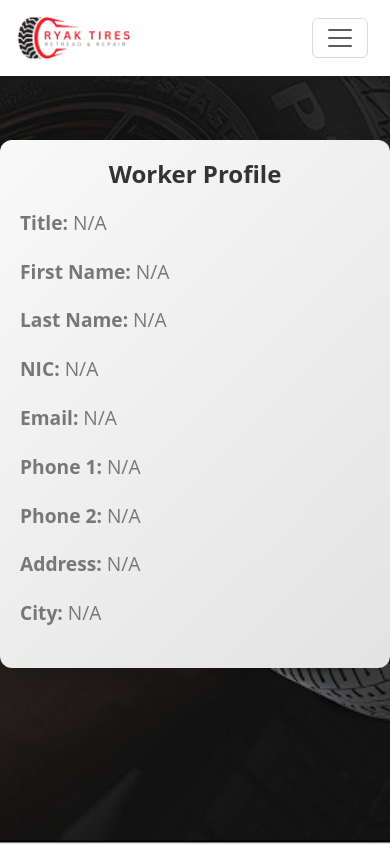
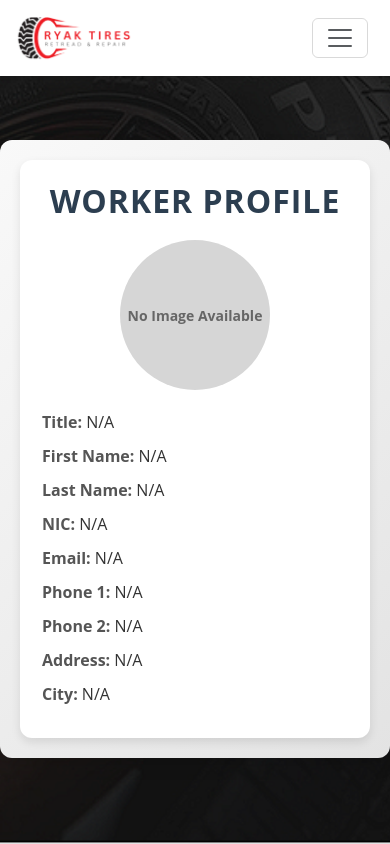
Before and after one commit to Hasindu071/tyre-repair-and-retreding-management-system, a React (Create React App) app in the folder frontend/: page /Worker/Profile in a window 390 px wide. Built offline with nearby package versions, Linux system fonts and the light colour scheme; no server answers.

Commit message:
update the worker profile

```diff
--- a/frontend/src/pages/WorkerProfile.js
+++ b/frontend/src/pages/WorkerProfile.js
@@ -1,6 +1,6 @@
 import React, { useState, useEffect } from 'react';
 import 'bootstrap/dist/css/bootstrap.min.css';
-import WorkerNavbar from "../components/Navbars/WorkerRegiNavBar"; // Assuming you have a Navbar component
+import WorkerNavbar from "../components/Navbars/WorkerRegiNavBar";
 import '../styles/WorkerProfile.css';
 
 const WorkerProfile = () => {
@@ -32,6 +32,15 @@ const WorkerProfile = () => {
             <div className="worker-profile-container">
                 <div className="profile-card-worker">
                     <h2>Worker Profile</h2>
+                    {worker.profilePicture ? (
+                        <img
+                            src={`http://localhost:5000${worker.profilePicture}`}
+                            alt="Worker Profile"
+                            className="profile-picture"
+                        />
+                    ) : (
+                        <div className="profile-placeholder">No Image Available</div>
+                    )}
                     <div className="profile-info-worker">
                         <p><strong>Title:</strong> {worker.title || "N/A"}</p>
                         <p><strong>First Name:</strong> {worker.firstName || "N/A"}</p>
--- a/frontend/src/styles/WorkerProfile.css
+++ b/frontend/src/styles/WorkerProfile.css
@@ -1,30 +1,107 @@
+@import url('https://fonts.googleapis.com/css2?family=Poppins:wght@300;400;600&display=swap');
+
+body {
+    font-family: 'Poppins', sans-serif;
+}
+
+/* Container styling with a subtle gradient and shadow */
 .worker-profile-container {
     max-width: 800px;
-    margin: 0 auto;
-    padding: 20px;
-    background-color: #f9f9f9;
-    border-radius: 8px;
-    box-shadow: 0 0 10px rgba(0, 0, 0, 0.1);
+    margin: 40px auto;
+    padding: 30px;
+    background: linear-gradient(135deg, #ffffff, #f0f0f5);
+    border-radius: 12px;
+    box-shadow: 0 8px 20px rgba(0, 0, 0, 0.15);
 }
 
-.worker-title {
+/* Header styling */
+.worker-profile-container h2 {
     text-align: center;
-    color: #333;
+    font-size: 2rem;
+    color: #2c3e50;
     margin-bottom: 20px;
+    text-transform: uppercase;
+    letter-spacing: 1px;
 }
 
-.worker-card {
-    padding: 20px;
-    background-color: #fff;
-    border-radius: 8px;
-    box-shadow: 0 0 10px rgba(0, 0, 0, 0.1);
+/* Profile card styling with subtle animation and hover effect */
+.profile-card-worker {
+    background: #ffffff;
+    padding: 30px;
+    border-radius: 12px;
+    box-shadow: 0 4px 10px rgba(0, 0, 0, 0.1);
+    transition: border-color 0.3s ease-in-out, transform 0.3s ease;
+    border: 2px solid transparent;
+    animation: fadeInUp 0.8s ease-in-out;
 }
 
-.worker-card p {
-    margin: 10px 0;
-    font-size: 16px;
+.profile-card-worker:hover {
+    border-color: #ff7e5f;
+    transform: translateY(-5px);
 }
 
-.worker-card strong {
+/* Styling for the worker information within the card */
+.profile-info-worker {
+    line-height: 1.6;
+}
+
+.profile-info-worker p {
+    margin: 10px 0;
+    font-size: 1.1rem;
+    color: #333;
+}
+
+.profile-info-worker strong {
     color: #555;
 }
+
+.profile-picture {
+    width: 250px;
+    height: 250px;
+    object-fit: cover;
+    border-radius: 50%;
+    border: 5px solid #fff;
+    box-shadow: 0 4px 8px rgba(0, 0, 0, 0.1);
+    display: block;
+    margin: 0 auto 20px auto;
+}
+
+.profile-placeholder {
+    width: 150px;
+    height: 150px;
+    border-radius: 50%;
+    background: #d6d6d6;
+    color: #666;
+    display: flex;
+    align-items: center;
+    justify-content: center;
+    margin: 0 auto 20px auto;
+    font-size: 14px;
+    font-weight: bold;
+}
+
+/* Fade In Up Animation */
+@keyframes fadeInUp {
+    from {
+        opacity: 0;
+        transform: translateY(20px);
+    }
+    to {
+        opacity: 1;
+        transform: translateY(0);
+    }
+}
+
+/* Responsive Design */
+@media (max-width: 600px) {
+    .worker-profile-container {
+        padding: 15px;
+        margin: 20px auto;
+    }
+    .profile-card-worker {
+        padding: 20px;
+    }
+    .profile-info-worker p {
+        font-size: 1rem;
+    }
+}
```
